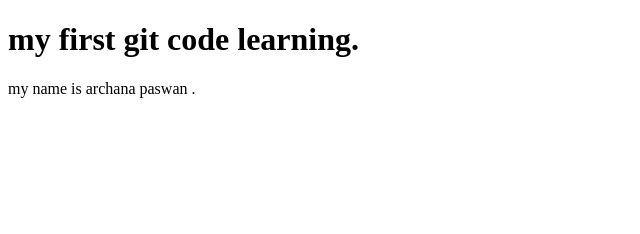
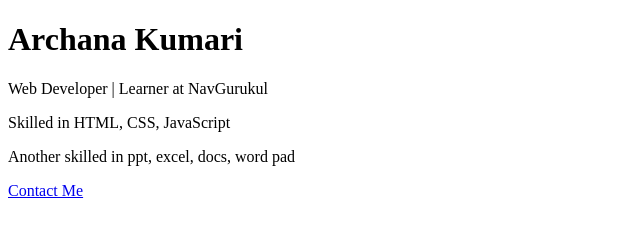
Before and after one commit to archanakumari47/Demo-Repo, a plain HTML site: page index.html in a window 1280 px wide. Shown: the whole page, without its empty margins (0-640 px from the left). Drawn offline with Linux system fonts and the light colour scheme.

Commit message:
third commit

```diff
--- a/index.html
+++ b/index.html
@@ -3,10 +3,15 @@
 <head>
     <meta charset="UTF-8">
     <meta name="viewport" content="width=device-width, initial-scale=1.0">
-    <title>Document</title>
+    <title>my portfolio</title>
 </head>
 <body>
-    <h1>my first git code learning.</h1>
-    <p>my name is archana paswan .</p>
+    <div class="card">
+        <h1>Archana Kumari</h1>
+        <p>Web Developer | Learner at NavGurukul</p>
+        <p>Skilled in HTML, CSS, JavaScript</p>
+        <p>Another skilled in ppt, excel, docs, word pad</p>
+        <a href="archanakumari24@navgurukul.org">Contact Me</a>
+      </div>
 </body>
 </html>
```
Also changed, not shown: script.js (added), style.css (added), 1 other file.
